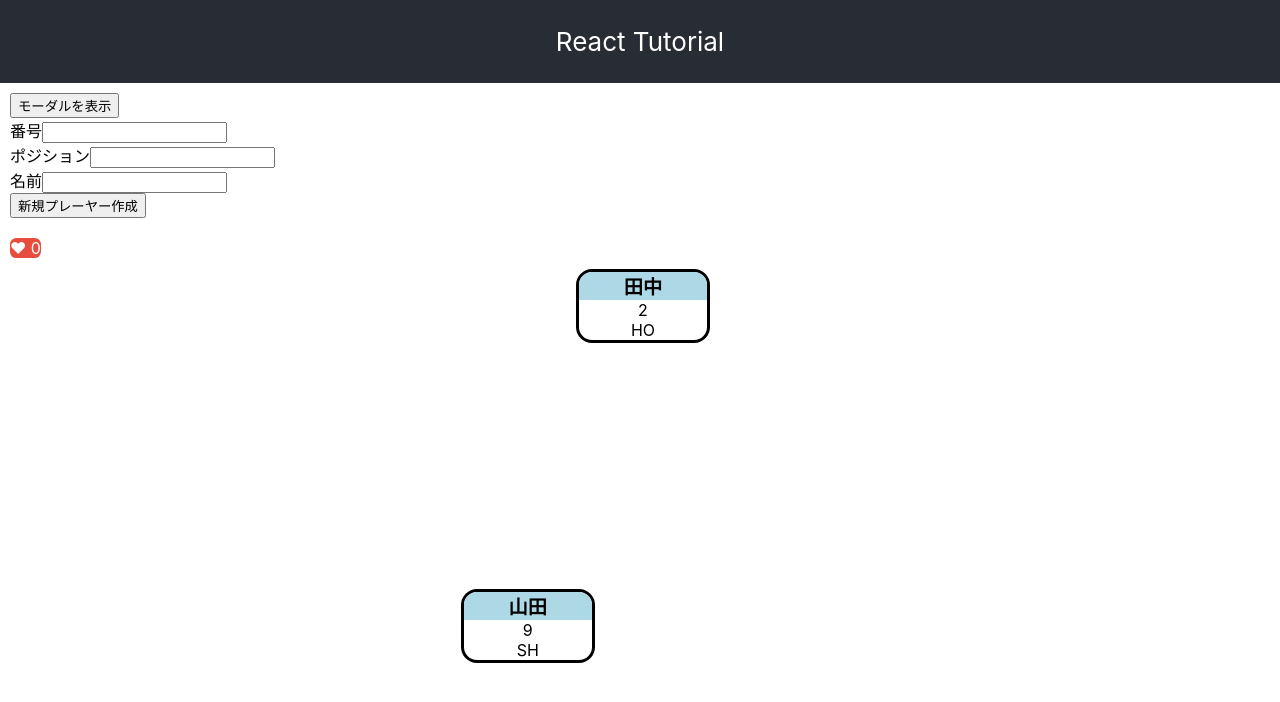
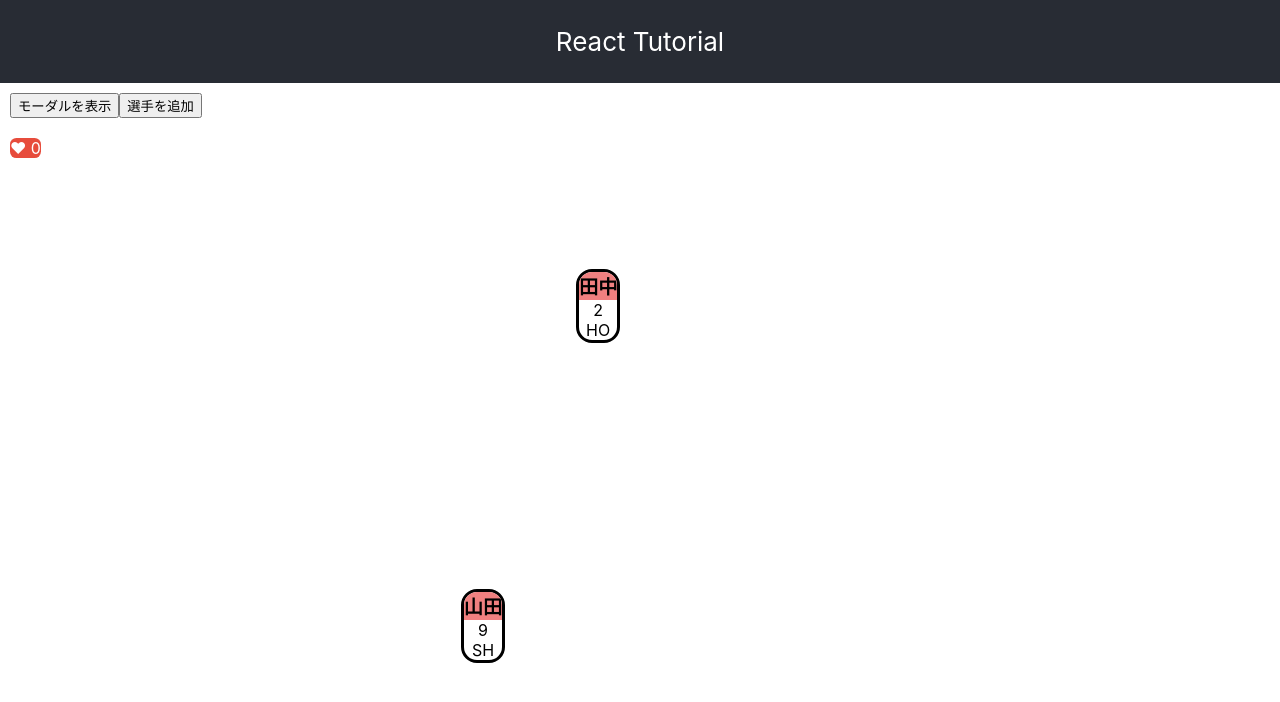
Before and after one commit to Kou-ISK/react-tutorial, a React (Create React App) app: page /player in a window 1280 px wide. Shown: the top 702 px of the page. Built offline with nearby package versions, Linux system fonts and the light colour scheme.

Commit message:
feat: 選手追加処理をモーダルに移行。(TODO: エラーを解消)

```diff
--- a/src/App.css
+++ b/src/App.css
@@ -52,6 +52,7 @@ footer {
 #overlay {
   /*　画面全体を覆う設定　*/
   position: fixed;
+  z-index: 3;
   top: 0;
   left: 0;
   width: 100%;
@@ -61,7 +62,6 @@ footer {
   display: flex;
   align-items: center;
   justify-content: center;
-
 }
 
 #content {
@@ -100,7 +100,8 @@ footer {
 }
 
 .player {
-  width: 10vw;
+  width: fit-content;
+  max-width: 10vw;
   height: auto;
   text-align: center;
   align-content: center;
@@ -118,9 +119,14 @@ footer {
   margin: none;
 }
 
+#player-input {
+  align-content: space-between;
+  margin: 10px;
+}
+
 .player-name {
   font-size: larger;
-  background-color: lightblue;
+  background-color: lightcoral;
   margin: 0px;
 }
 
@@ -139,90 +145,105 @@ footer {
 }
 
 .PR1 {
+  z-index: 1;
   position: absolute;
   top: 20vw;
   left: 30vw;
 }
 
 .HO {
+  z-index: 1;
   position: absolute;
   top: 20vw;
   left: 44vw;
 }
 
 .PR3 {
+  z-index: 1;
   position: absolute;
   top: 20vw;
   right: 30vw;
 }
 
 .LO4 {
+  z-index: 1;
   position: absolute;
   top: 27vw;
   left: 35vw;
 }
 
 .LO5 {
+  z-index: 1;
   position: absolute;
   top: 27vw;
   right: 35vw;
 }
 
 .FL6 {
+  z-index: 1;
   position: absolute;
   top: 27vw;
   left: 20vw;
 }
 
 .FL7 {
+  z-index: 1;
   position: absolute;
   top: 27vw;
   right: 20vw;
 }
 
 .NO8 {
+  z-index: 1;
   position: absolute;
   top: 34vw;
   left: 44vw;
 }
 
 .SH {
+  z-index: 1;
   position: absolute;
   top: 45vw;
   left: 35vw;
 }
 
 .SO {
+  z-index: 1;
   position: absolute;
   top: 50vw;
   right: 35vw;
 }
 
 .CTB12 {
+  z-index: 1;
   position: absolute;
   top: 57vw;
   left: 23vw;
 }
 
 .CTB13 {
+  z-index: 1;
   position: absolute;
   top: 57vw;
   right: 23vw;
 }
 
 .WTB11 {
+  z-index: 1;
   position: absolute;
   top: 64vw;
   left: 10vw;
 }
 
 .WTB14 {
+  z-index: 1;
   position: absolute;
   top: 64vw;
   right: 10vw;
 }
 
 .FB {
+  z-index: 1;
   position: absolute;
   top: 64vw;
   left: 44vw;
--- a/src/components/PlayerInput.tsx
+++ b/src/components/PlayerInput.tsx
@@ -2,7 +2,7 @@ import React, { EventHandler, useCallback, useRef, useState } from "react"
 import position from "./../position.json"
 import { Player } from "../types/Player";
 
-export const PlayerInput = (props: any) => {
+export const PlayerInput = ({ props, show, handleShow }: { props: any; show: boolean; handleShow: any }) => {
     const positionNumRef = useRef<HTMLInputElement | null>(null);
     const positionRef = useRef<HTMLInputElement | null>(null);
     const nameRef = useRef<HTMLInputElement | null>(null);
@@ -12,6 +12,7 @@ export const PlayerInput = (props: any) => {
             setPositionValue(position.positionList[Number(positionNumRef.current.value) - 1].position);
         }
     }
+    // TODO エラーを解消する
     const addPlayer = useCallback(() => {
         if (positionNumRef.current && positionRef.current && nameRef.current) {
             props.addPlayer({
@@ -21,7 +22,10 @@ export const PlayerInput = (props: any) => {
             });
         }
     }, [positionNumRef.current, , positionRef.current, nameRef.current, props.addPlayer]);
+    if (show) {
         return (
+            <div id="overlay">
+                <div id="content">
                     <div id="player-input">
                         <div className="input-component">
                             <label htmlFor="position-number">番号</label>
@@ -36,6 +40,10 @@ export const PlayerInput = (props: any) => {
                             <input name="name" type="text" ref={nameRef} />
                         </div>
                         <div><button onClick={addPlayer} className="add-player">新規プレーヤー作成</button></div>
+                        <button onClick={handleShow}>閉じる</button>
+                    </div>
+                </div>
             </div>
         )
+    } else return <></>
 }
--- a/src/pages/PlayerPage.tsx
+++ b/src/pages/PlayerPage.tsx
@@ -4,6 +4,10 @@ import { Player } from "../types/Player";
 import { PlayerInput } from "../components/PlayerInput";
 
 export const PlayerPage = () => {
+    const [show, setShow] = useState(false);
+    const handleShow = () => {
+        setShow(!show);
+    }
     const [playerList, setPlayerList] = useState([
         {
             positionNum: 2,
@@ -24,7 +28,8 @@ export const PlayerPage = () => {
     const addPlayer = useCallback((player: Player) => setPlayerList((prev: Player[]) => [player, ...prev]), [setPlayerList]);
     return (
         <>
-            <PlayerInput addPlayer={addPlayer} id="player-input" />
+            <button onClick={handleShow}>選手を追加</button>
+            <PlayerInput props={addPlayer} show={show} handleShow={handleShow} />
             <PlayerList playerList={playerList} />
         </>
     )
```
Lines whose indentation alone changed are shown as unchanged.
